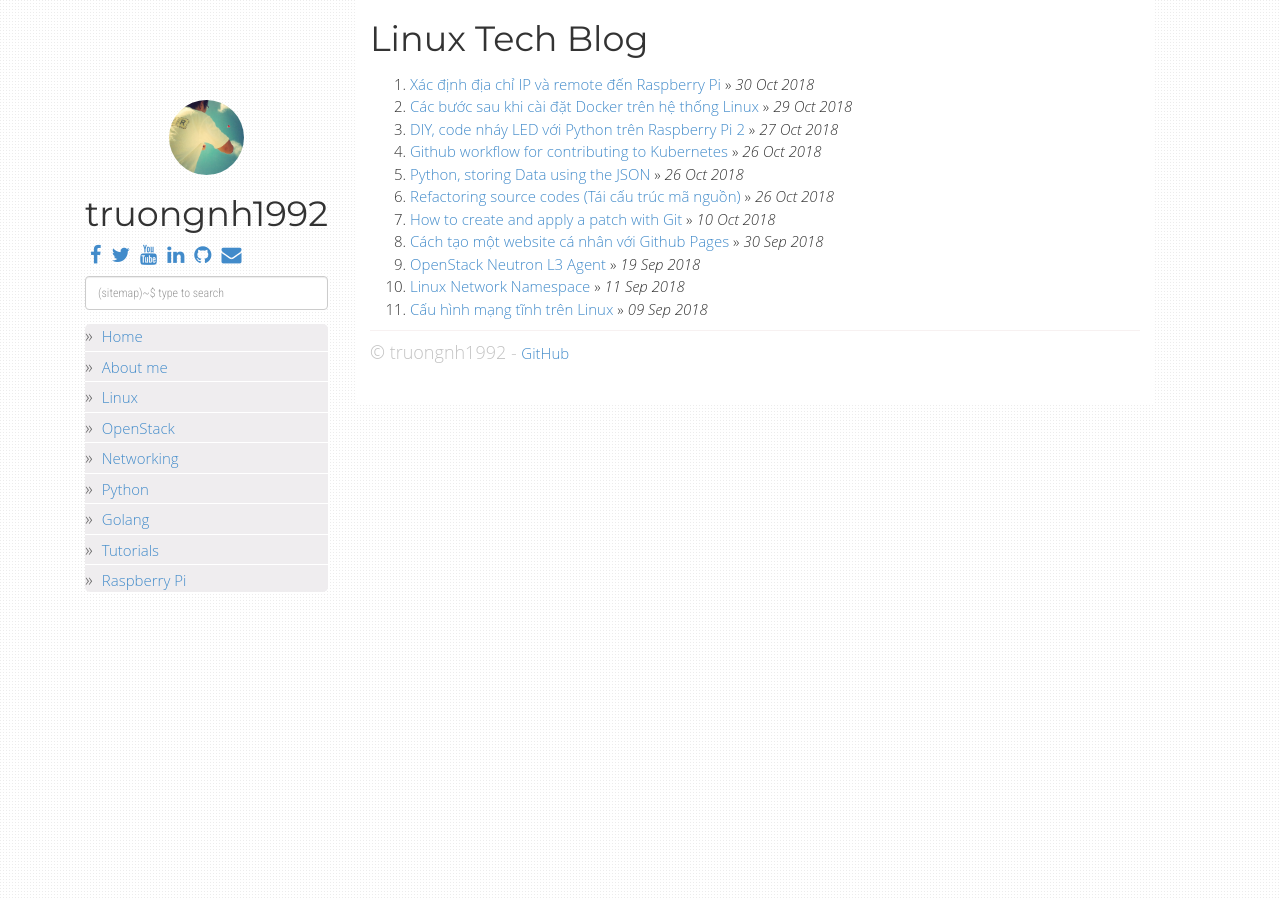
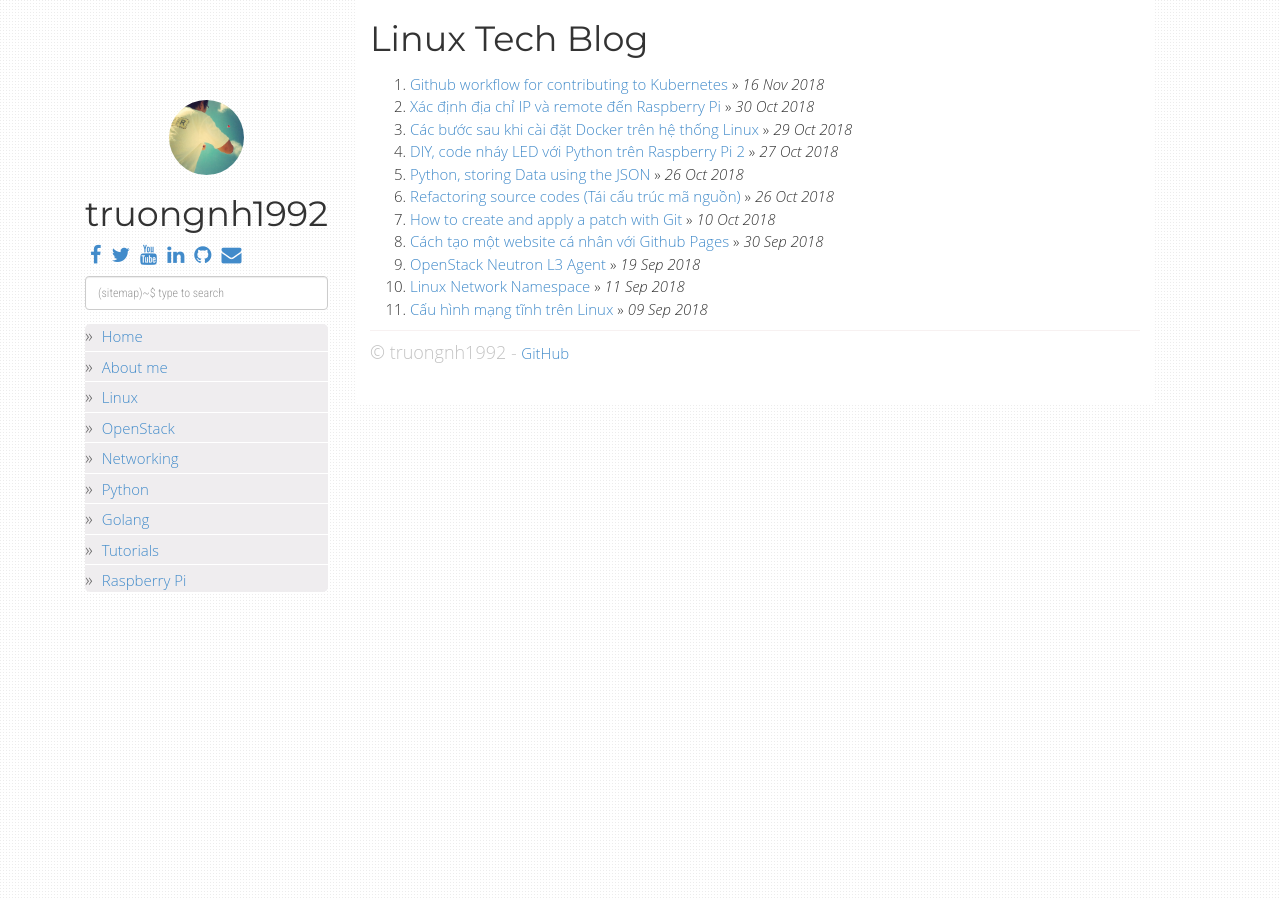
Before and after one commit to truongnh1992/truongnh1992.github.io, a Jekyll site: the page built from index.html, in a window 1280 px wide. Built offline with Jekyll 4.4.1, drawn with Linux system fonts in a browser that asks for light colours; nearby versions of some CDN libraries; the list of posts is cut into pages by our own code.

Commit message:
Update 2018-11-16-github-workflow.md

```diff
--- a/_posts/2018-11-16-github-workflow.md
+++ b/_posts/2018-11-16-github-workflow.md
@@ -1,12 +1,12 @@
 ---
 layout: post
 title: Github workflow for contributing to Kubernetes
-date: 2018-10-26
+date: 2018-11-16
 categories: [linux, tutorials]
 tags: [linux, tutorials]
 ---
 
-### Contents
+#### Contents
 
 <!-- MarkdownTOC -->
 [1. Big picture](#-big-picture)
@@ -19,13 +19,13 @@
 
 <a name="-big-picture"><a/>
 ### 1. Big picture
-![workflow](static/img/github/github_workflow.png)
+![workflow](/static/img/github/github_workflow.png)
 
 <a name="-fork-a-repository"><a/>
 ### 2. Fork a repository
 * Goto https://github.com/kubernetes/kubernetes
 * Hit the `Fork` button to fork your own copy of repo **kubernetes** to your github account
-![Fork](static/img/github/fork.png)
+![Fork](/static/img/github/fork.png)
 
 <a name="-clone-fork-repository-to-local"><a/>
 ### 3. Clone the forked repository to local
@@ -96,5 +96,5 @@
 ### 6. Create a Pull Request
 
 - Go to your fork at https://github.com/$user/kubernetes
-- Hit the button ![PR](static/img/github/compare-pullrequest) next to branch `mybranch`
+- Hit the button ![PR](/static/img/github/compare-pullrequest) next to branch `mybranch`
 - Flow the following processes to create a new pull request
```
